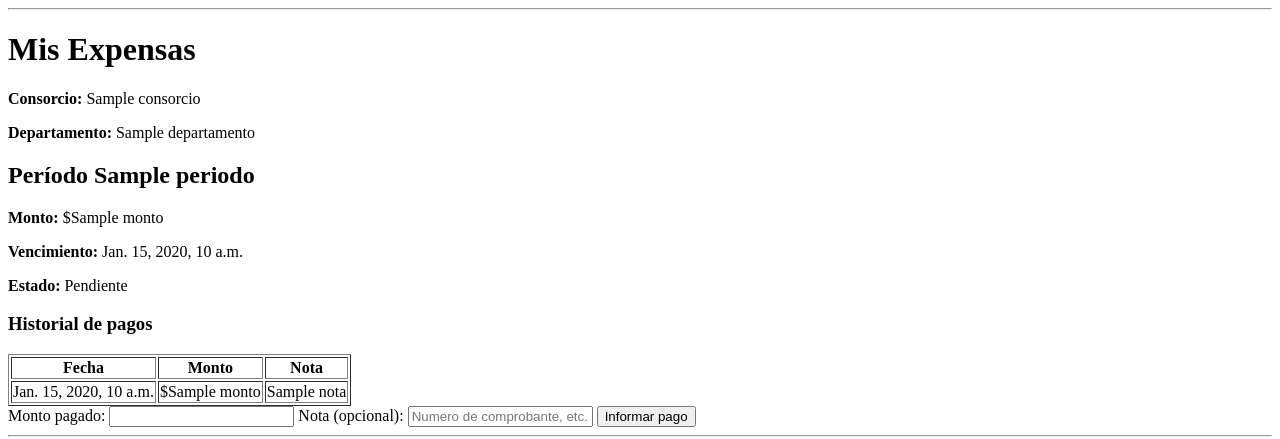
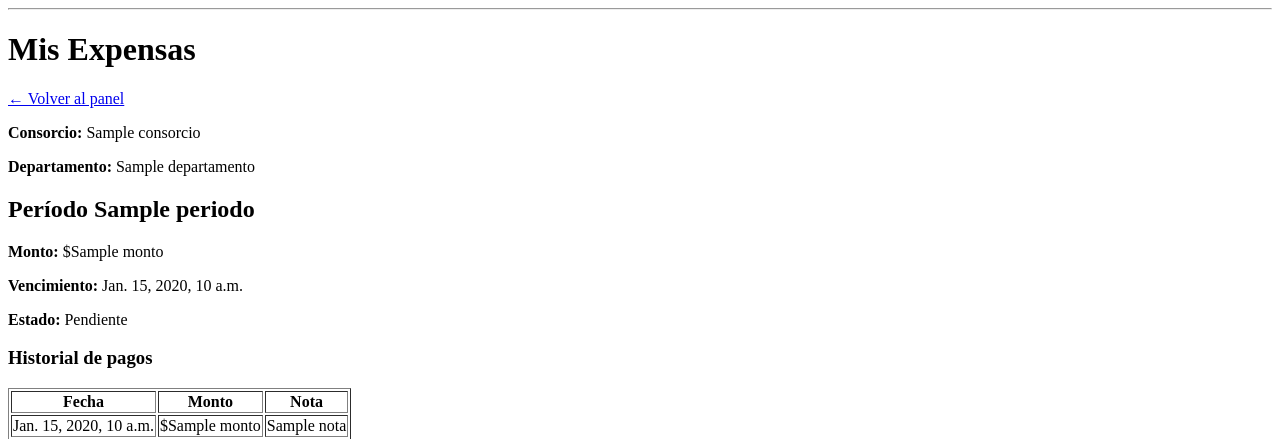
Before and after one commit to gogoroisler/TP-FINAL-BACKEND--IFTS18, a Django app: template templates/mis_expensas.html in a window 1280 px wide. Shown: the part 26-465 px from the top of the page. Run offline with Django 5.2, Linux system fonts and the light colour scheme; the template is opened without the code that fills it: most values are stand-ins (such as "Sample title", 1, 10 or a date in 2020).

Commit message:
fix: redirect consorcista a panel_consorcista, boton volver al panel en mis_expensas y mis_reclamos

```diff
--- a/templates/mis_expensas.html
+++ b/templates/mis_expensas.html
@@ -2,6 +2,7 @@
 {% block title %}Mis Expensas{% endblock %}
 {% block content %}
 <h1>Mis Expensas</h1>
+<a href="{% url 'panel_consorcista' %}">← Volver al panel</a>
 
 {% if departamento %}
 <p><strong>Consorcio:</strong> {{ departamento.consorcio }}</p>
--- a/templates/reclamos/mis_reclamos.html
+++ b/templates/reclamos/mis_reclamos.html
@@ -2,6 +2,8 @@
 {% block title %}Mis Reclamos{% endblock %}
 {% block content %}
 <h1>Mis Reclamos</h1>
+<a href="{% url 'panel_consorcista' %}">← Volver al panel</a>
+<br><br>
 <a href="{% url 'crear_reclamo' %}">Nuevo reclamo</a>
 
 {% if reclamos %}
--- a/usuarios/views.py
+++ b/usuarios/views.py
@@ -11,5 +11,5 @@ def redirigir_segun_rol(request):
     if perfil.rol == 'admin':
         return redirect('panel_admin')
     if perfil.rol == 'consorcista':
-        return redirect('mis_expensas')
+        return redirect('panel_consorcista')
     return redirect('home')
```
